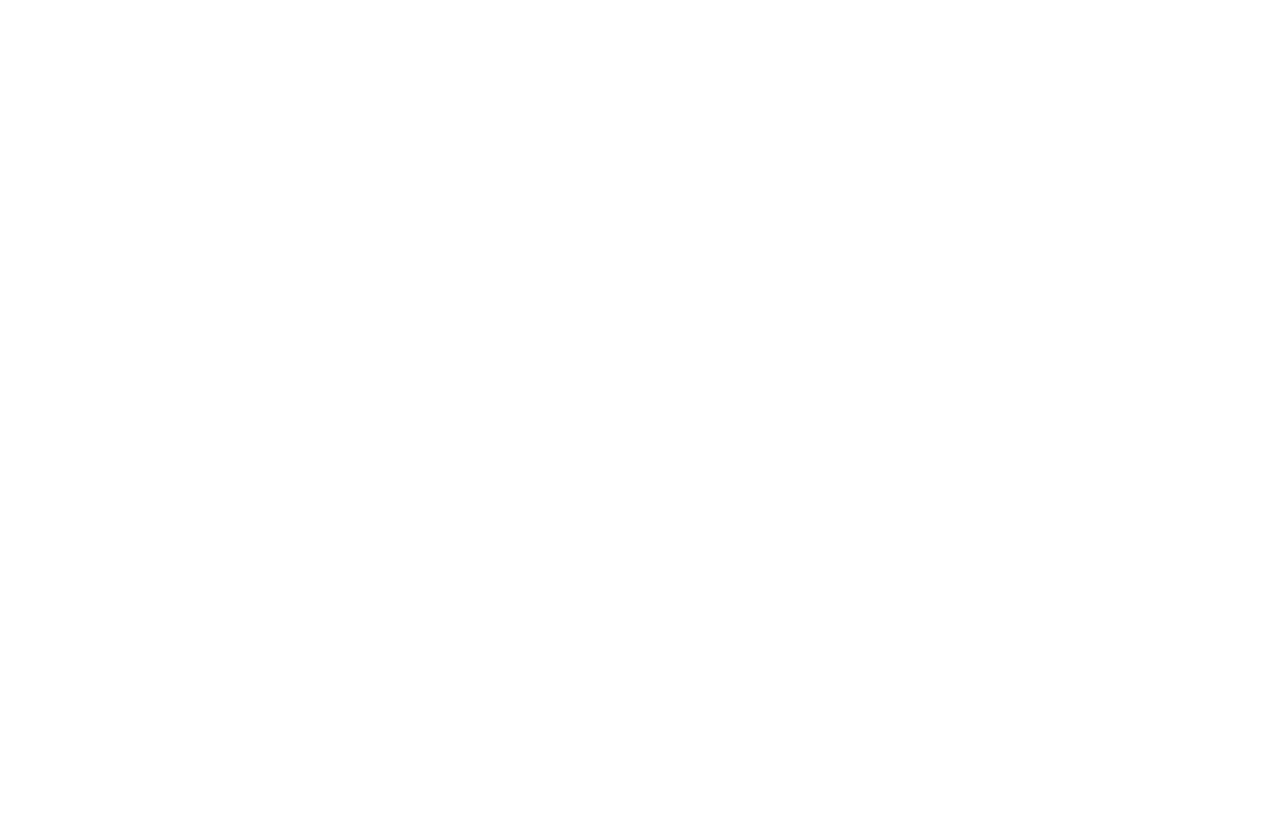
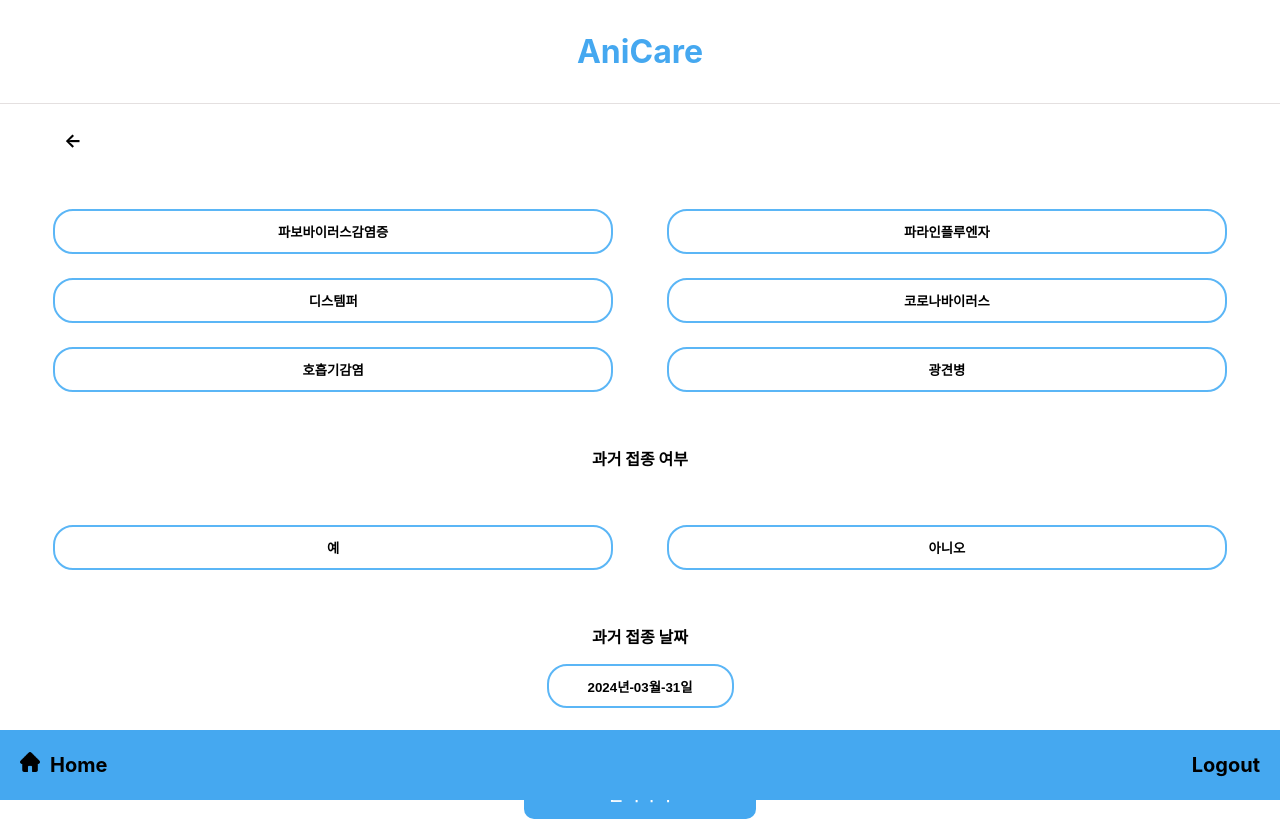
Before and after one commit to dlrjstkd1123/Capstone-anicare-front, a React (Create React App) app: page /vaccin in a window 1280 px wide. Before the commit this address had no page. Built offline with nearby package versions, Linux system fonts and the light colour scheme.

Commit message:
StartPack

```diff
--- a/package.json
+++ b/package.json
@@ -9,7 +9,9 @@
     "@testing-library/jest-dom": "^5.17.0",
     "@testing-library/react": "^13.4.0",
     "@testing-library/user-event": "^13.5.0",
+    "date-fns": "^3.6.0",
     "react": "^18.2.0",
+    "react-datepicker": "^6.6.0",
     "react-dom": "^18.2.0",
     "react-router-dom": "^6.22.3",
     "react-scripts": "5.0.1",
--- a/src/App.css
+++ b/src/App.css
@@ -43,7 +43,7 @@
 
 .box {
   width: 90%;
-  height: 130px;
+  height: 180px;
   border: 2px solid #D6EEFF;
   margin-top: 30px;
   border-radius: 20px;
@@ -89,6 +89,25 @@
 
 }
 
+input::placeholder {
+
+  font-size: 12px;
+  opacity: 0.5;
+}
+
+.MainTopLogoBox input {
+  padding-left: 20px;
+  /* 왼쪽 여백을 조절합니다. */
+  box-sizing: border-box;
+  font-weight: 600;
+}
+.ShopTop input{
+  padding-left: 20px;
+  /* 왼쪽 여백을 조절합니다. */
+  box-sizing: border-box;
+  font-weight: 600;
+}
+
 @keyframes App-logo-spin {
   from {
     transform: rotate(0deg);
--- a/src/App.js
+++ b/src/App.js
@@ -6,6 +6,7 @@
 import Login from './component/logincomponent';
 import ShopPage from './component/shoppage';
 import SignUp from './component/signup';
+import VaccinPage from './component/vaccin';
 function App() {
 
   return (
@@ -17,7 +18,7 @@
         <Route path="/main" element={<MainPage />}></Route>
         <Route path="/signup" element={<SignUp/>}></Route>
         <Route path="/shop" element={<ShopPage/>}></Route>
-
+        <Route path="/vaccin" element={<VaccinPage/>}></Route>
 
       </Routes>
     </div>
--- a/src/component/maincomponent.js
+++ b/src/component/maincomponent.js
@@ -4,7 +4,7 @@
         <div>
             <div className='MainTopLogoBox'>
                 <h2 style={{ paddingTop: "110px" }} className='MainLogo'>Search for a pet</h2>
-                <input type="text" placeholder="search" className='MainInput'></input>
+                <input type="text" placeholder="Search..." className='MainInput'></input>
             </div>
             <div className='MainSectionLogoBox'>
                 <div className='MainListContainer'>
@@ -14,7 +14,7 @@
                     <div className='MainList'></div>
                     <div className='MainList'></div>
                 </div>
-                <h3 className='MainSectionLogo' style={{textAlign:"left",paddingLeft:"aa5%",marginBottom:"-10px"}}>Feacturd pets</h3>
+                <h3 className='MainSectionLogo' style={{textAlign:"left",paddingLeft:"5%",marginBottom:"-10px"}}>Feacturd pets</h3>
 
             </div>
             <div className='boxcontainer'>
--- a/src/component/shoppage.js
+++ b/src/component/shoppage.js
@@ -43,12 +43,12 @@
             <div className='ShopContainer' style={{ paddingTop: "110px" }}>
                 <div className='ShopTop'>
                     <p>Search for a product</p>
-                    <input type="text" placeholder='Search' />
+                    <input type="text" placeholder='Search...' />
                     <ButtonGroup variant="contained" aria-label="Basic button group"
                         style={{ width: "70%", backgroundColor: "#45A8F0", marginTop: "20px" }}>
-                        <Button style={{ width: "33%", backgroundColor: "#45A8F0", fontWeight: "600" }}>장난감</Button>
-                        <Button style={{ width: "33%", backgroundColor: "#45A8F0", fontWeight: "600" }}>간식</Button>
-                        <Button style={{ width: "33%", backgroundColor: "#45A8F0", fontWeight: "600" }}>편리용품</Button>
+                        <Button style={{ backgroundColor: "#5baee9", fontWeight: "600" }}className='ShopButton'>장난감</Button>
+                        <Button style={{ backgroundColor: "#5baee9", fontWeight: "600" }}className='ShopButton'>간식</Button>
+                        <Button style={{ backgroundColor: "#5baee9", fontWeight: "600" }}className='ShopButton'>편리용품</Button>
                     </ButtonGroup>
 
                 </div>
--- /dev/null
+++ b/src/component/vaccin.js
@@ -0,0 +1,120 @@
+import { BrowserRouter, Route, Routes, Link } from 'react-router-dom';
+import Grid from '@mui/material/Grid';
+import React, { useEffect, useState } from 'react';
+import '../css/Vaccin.css';
+import DatePicker from 'react-datepicker';
+import 'react-datepicker/dist/react-datepicker.css';
+
+
+function VaccinPage() {
+
+    const [isScrolled, setIsScrolled] = useState(false);
+    let [vaccin,SetVaccin] = useState(null);
+    let [vaccinyn,SetVaccinYn] = useState(null);
+    let [startDate, setStartDate] = useState(new Date());
+
+    const ReactDatePicker = () => {
+
+
+          return (
+              <div>
+                  <DatePicker
+                    selected={startDate}
+                    onChange={(date) => setStartDate(date)}
+                    dateFormat="yyyy년-MM월-dd일"
+                  />
+              </div>
+        );
+      };
+      const formattedDate = startDate.toLocaleDateString('ko-KR', {
+        year: 'numeric',
+        month: 'long',
+        day: 'numeric',
+    });
+
+    useEffect(() => {
+        const handleScroll = () => {
+            const position = window.scrollY;
+            if (position > 100) {
+                setIsScrolled(true);
+            } else {
+                setIsScrolled(false);
+            }
+        };
+
+        window.addEventListener('scroll', handleScroll);
+
+        return () => {
+            window.removeEventListener('scroll', handleScroll);
+        };
+    }, []);
+    return (
+        <div className="Vaccinpage">
+            <div className={`MainTopNav ${isScrolled ? 'hidden' : ''}`}>
+                <p>AniCare</p>
+            </div>
+            <div className='MainBottomNav'>
+                <Link to="/main" style={{ textDecoration: "none", color: "black" }}>
+                    <div style={{ marginLeft: "20px" }}>
+                        <img src="/home.png" alt="" style={{ width: "20px", marginRight: "10px" }} />
+                        Home
+                    </div>
+                </Link>
+                <div style={{ marginRight: "20px" }}>Logout</div>
+            </div>
+            <h3 style={{ paddingTop: "110px", textAlign: "left", paddingLeft: "5%" }}>←</h3>
+            <Grid className='GridContainer' container rowSpacing={3} columnSpacing={{ xs: 1, sm: 2, md: 3 }} >
+                <Grid item xs={6}>
+                    <button className={vaccin === "파보바이러스감염증" ? "VaccinSelected" : ""} onClick={()=>{
+                        SetVaccin("파보바이러스감염증")
+                    }} >파보바이러스감염증</button>
+                </Grid>
+                <Grid item xs={6}>
+                    <button className={vaccin === "파라인플루엔자" ? "VaccinSelected" : ""} onClick={()=>{
+                        SetVaccin("파라인플루엔자")
+                    }}>파라인플루엔자</button>
+                </Grid>
+                <Grid item xs={6}>
+                    <button className={vaccin === "디스템퍼" ? "VaccinSelected" : ""} onClick={()=>{
+                        SetVaccin("디스템퍼")
+                    }}>디스템퍼</button>
+                </Grid>
+                <Grid item xs={6}>
+                    <button className={vaccin === "코로나바이러스" ? "VaccinSelected" : ""} onClick={()=>{
+                        SetVaccin("코로나바이러스")
+                    }}>코로나바이러스</button>
+                </Grid>
+                <Grid item xs={6}>
+                    <button className={vaccin === "호흡기감염" ? "VaccinSelected" : ""} onClick={()=>{
+                        SetVaccin("호흡기감염")
+                    }}>호흡기감염</button>
+                </Grid>
+                <Grid item xs={6}>
+                    <button className={vaccin === "광견병" ? "VaccinSelected" : ""} onClick={()=>{
+                        SetVaccin("광견병")
+                    }}>광견병</button>
+                </Grid>
+            </Grid>
+            <p style={{fontWeight:"700"}}>과거 접종 여부</p>
+            <Grid className='GridContainer' container rowSpacing={3.5} columnSpacing={{ xs: 1, sm: 2, md: 3 }} >
+                <Grid item xs={6}>
+                    <button className={vaccinyn === 0 ? "VaccinSelected" : ""} onClick={()=>{
+                        SetVaccinYn(0)
+                    }} >예</button>
+                </Grid>
+                <Grid item xs={6}>
+                    <button className={vaccinyn === 1 ? "VaccinSelected" : ""} onClick={()=>{
+                        SetVaccinYn(1);
+
+                    }}>아니오</button>
+                </Grid>
+            </Grid>
+            <p style={{fontWeight:"700"}}>과거 접종 날짜</p>
+            <ReactDatePicker className="DatePicker"></ReactDatePicker>
+            <button className='VaccinButton'>분석하기</button>
+
+        </div>
+    )
+};
+
+export default VaccinPage;
--- a/src/css/Shop.css
+++ b/src/css/Shop.css
@@ -11,7 +11,7 @@
     width: 90%;
     height: 50px;
     background-color: #D6EEFF;
-    border-radius: 20px;
+    border-radius: 13px;
     border: none;
 }
 .ShopSection {
@@ -20,3 +20,8 @@
     flex-direction: column;
     align-items: center;
   }
+.ShopButton{
+    width: 33.3%;
+    height: 45px;
+
+  }
--- /dev/null
+++ b/src/css/Vaccin.css
@@ -0,0 +1,47 @@
+.GridContainer {
+    padding: 3%;
+}
+
+.GridContainer button {
+    width: 95%;
+    height: 45px;
+    padding: 0;
+    border-radius: 20px;
+    background-color: white;
+    border: 2px solid #5bb6f6;
+    font-weight: 900;
+}
+
+.react-datepicker-ignore-onclickoutside {
+    background-color: #7dbfee;
+    color: white;
+    cursor: pointer;
+
+}
+
+.react-datepicker__input-container>input {
+    text-align: center;
+    height: 38px;
+    border-radius: 20px;
+    border: 2px solid #5bb6f6;
+    font-weight: 600;
+
+}
+
+.VaccinButton {
+    background-color: #45A8F0;
+    width: 232px;
+    height: 51px;
+    margin-top: 60px;
+    border-radius: 10px;
+    border: none;
+    color: white;
+    font-size: 16px;
+    font-weight: 600;
+    letter-spacing: 1px;
+}
+.VaccinSelected{
+    background-color: #45A8F0!important;
+    color: white;
+    transition: all 0.5s;
+}
```
Also changed, not shown: 1 other file (tests, documents, lock files or other folders).
